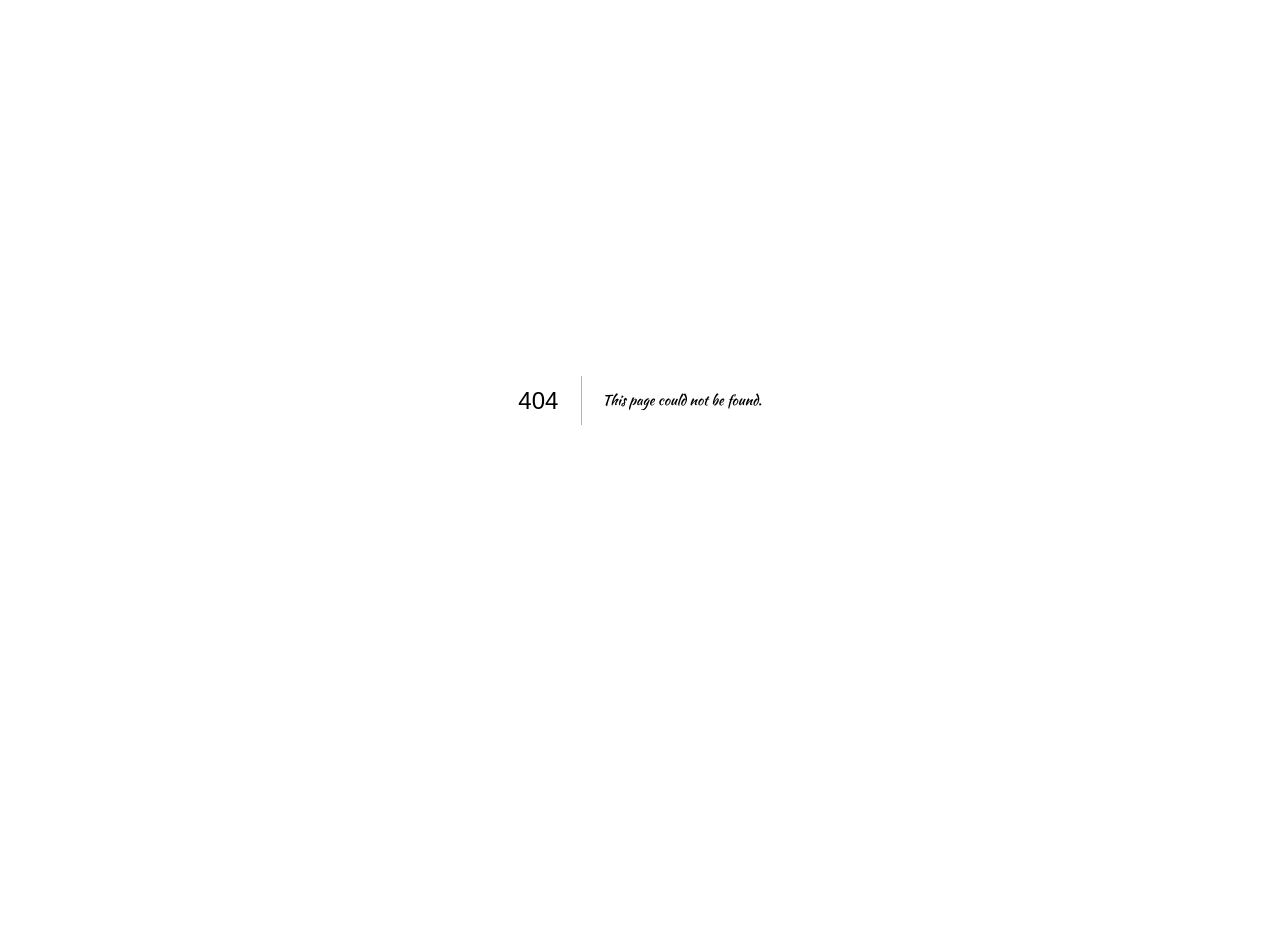
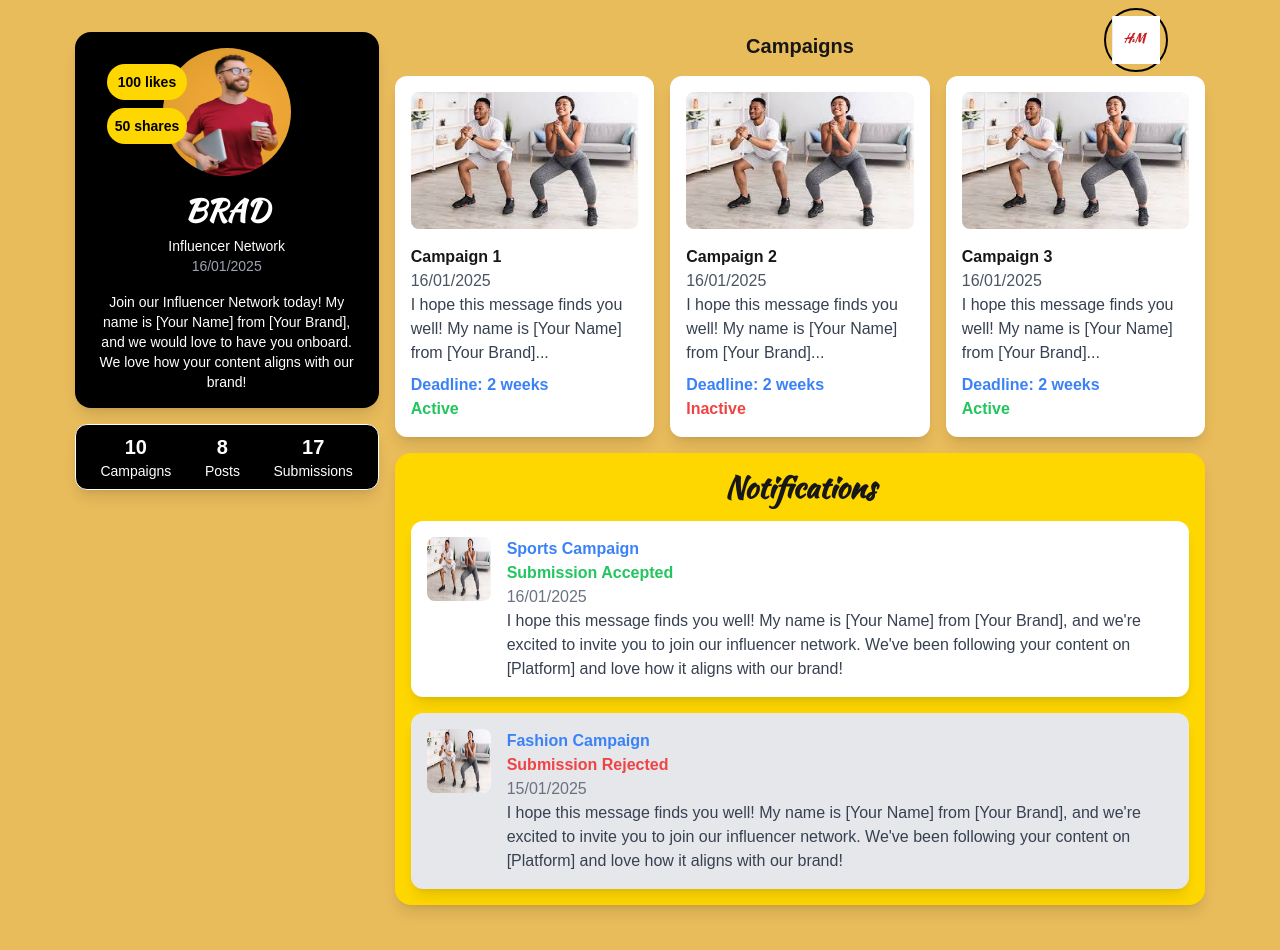
Before and after one commit to andrewindeche/brandinfluencerapp, a Next.js app in the folder frontend/: page /influencer in a window 1280 px wide. Before the commit this address had no page. Shown: the top 950 px of the page. Before the commit the page ends 800 px from the top, so only its background shows below. Built offline with nearby package versions, Linux system fonts and the light colour scheme; a web font is replaced by a local one.

Commit message:
add influencer page

```diff
--- a/frontend/src/pages/index.tsx
+++ b/frontend/src/pages/index.tsx
@@ -25,7 +25,7 @@ const HomePage: React.FC = () => {
           className="relative w-full max-w-xs sm:w-[18rem]  h-96 sm:h-[21rem] rounded-xl overflow-hidden shadow-lg border-4 transform rotate-6 transition-transform hover:scale-105 md:-ml-8"
           style={{ borderColor: '#023EBA' }}
         >
-          <Link href="/brand">
+          <Link href="/influencer">
             <Image
               src="/images/woman2.png"
               alt="Amy - TikTok"
--- /dev/null
+++ b/frontend/src/pages/influencer.tsx
@@ -0,0 +1,155 @@
+import React, { useState } from 'react';
+import Image from 'next/image';
+import UserMenu from '../app/components/UserMenu';
+
+const InfluencerPage: React.FC = () => {
+  const [activeCard, setActiveCard] = useState<string | null>(null);
+
+  return (
+    <div className="bg-[#E8BB5B] p-8 min-h-screen">
+      <div className="absolute top-2 right-28 z-50">
+        <UserMenu />
+      </div>
+
+      <div className="flex justify-center items-start mb-8 space-x-4">
+        <div className="w-1/4 space-y-4">
+          <div className="p-4 bg-black text-white rounded-2xl relative overflow-hidden shadow-lg">
+            <div className="relative">
+              <Image
+                src="/images/image4.png"
+                alt="Brad"
+                width={150}
+                height={200}
+                className="rounded-full w-32 h-32 mx-auto mb-4"
+              />
+              <div className="absolute top-4 left-4 text-center">
+                <div className="bg-[#FFD700] text-black text-sm font-bold p-2 rounded-full">
+                  100 likes
+                </div>
+                <div className="bg-[#FFD700] text-black text-sm font-bold p-2 mt-2 rounded-full">
+                  50 shares
+                </div>
+              </div>
+            </div>
+            <h2 className="text-center text-3xl font-bold mb-2">BRAD</h2>
+            <p className="text-center text-sm">Influencer Network</p>
+            <p className="text-center text-gray-400 text-sm">16/01/2025</p>
+            <p className="text-center text-sm mt-4 px-2">
+              Join our Influencer Network today! My name is [Your Name] from
+              [Your Brand], and we would love to have you onboard. We love how
+              your content aligns with our brand!
+            </p>
+          </div>
+
+          <div className="border border-white bg-black text-white rounded-xl shadow-lg w-full max-w-xl mx-auto mt-2 p-2 flex justify-around">
+            <div className="text-center">
+              <p className="text-xl font-bold">10</p>
+              <p className="text-sm">Campaigns</p>
+            </div>
+            <div className="text-center">
+              <p className="text-xl font-bold">8</p>
+              <p className="text-sm">Posts</p>
+            </div>
+            <div className="text-center">
+              <p className="text-xl font-bold">17</p>
+              <p className="text-sm">Submissions</p>
+            </div>
+          </div>
+        </div>
+
+        <div className="w-2/3 space-y-4">
+          <h4 className="text-xl font-bold text-center">Campaigns</h4>
+          <div className="grid grid-cols-3 gap-4">
+            {['Campaign 1', 'Campaign 2', 'Campaign 3'].map((title, index) => (
+              <div
+                key={index}
+                className={`bg-white p-4 rounded-xl shadow-lg transform transition duration-300 ${
+                  activeCard === title
+                    ? 'scale-105 ring-4 ring-blue-500'
+                    : 'hover:scale-105 hover:ring-2 hover:ring-blue-300'
+                }`}
+                onClick={() => setActiveCard(title)}
+              >
+                <Image
+                  src="/images/fit.jpg"
+                  alt={title}
+                  width={150}
+                  height={200}
+                  className="rounded-lg w-full mb-4"
+                />
+                <p className="font-bold">{title}</p>
+                <p className="text-gray-600">16/01/2025</p>
+                <p className="text-gray-700">
+                  I hope this message finds you well! My name is [Your Name]
+                  from [Your Brand]...
+                </p>
+                <p className="font-semibold text-blue-500 mt-2">
+                  Deadline: 2 weeks
+                </p>
+                <p
+                  className={`font-bold ${index % 2 === 0 ? 'text-green-500' : 'text-red-500'}`}
+                >
+                  {index % 2 === 0 ? 'Active' : 'Inactive'}
+                </p>
+              </div>
+            ))}
+          </div>
+          <div className="bg-[#FFD700] p-4 rounded-2xl shadow-lg">
+            <h2 className="text-3xl font-bold mb-4 text-center">
+              Notifications
+            </h2>
+            <div className="space-y-4">
+              <div className="bg-white p-4 rounded-xl shadow-lg flex items-start">
+                <Image
+                  src="/images/fit.jpg"
+                  alt="Sports Campaign"
+                  width={150}
+                  height={200}
+                  className="w-16 h-16 rounded-lg mr-4"
+                />
+                <div>
+                  <p className="font-bold text-blue-500">Sports Campaign</p>
+                  <p className="text-green-500 font-semibold">
+                    Submission Accepted
+                  </p>
+                  <p className="text-gray-500">16/01/2025</p>
+                  <p className="text-gray-700">
+                    I hope this message finds you well! My name is [Your Name]
+                    from [Your Brand], and we're excited to invite you to join
+                    our influencer network. We've been following your content on
+                    [Platform] and love how it aligns with our brand!
+                  </p>
+                </div>
+              </div>
+
+              <div className="bg-gray-200 p-4 rounded-xl shadow-lg flex items-start">
+                <Image
+                  src="/images/fit.jpg"
+                  alt="Fashion Campaign"
+                  width={150}
+                  height={200}
+                  className="w-16 h-16 rounded-lg mr-4"
+                />
+                <div>
+                  <p className="font-bold text-blue-500">Fashion Campaign</p>
+                  <p className="text-red-500 font-semibold">
+                    Submission Rejected
+                  </p>
+                  <p className="text-gray-500">15/01/2025</p>
+                  <p className="text-gray-700">
+                    I hope this message finds you well! My name is [Your Name]
+                    from [Your Brand], and we're excited to invite you to join
+                    our influencer network. We've been following your content on
+                    [Platform] and love how it aligns with our brand!
+                  </p>
+                </div>
+              </div>
+            </div>
+          </div>
+        </div>
+      </div>
+    </div>
+  );
+};
+
+export default InfluencerPage;
```
